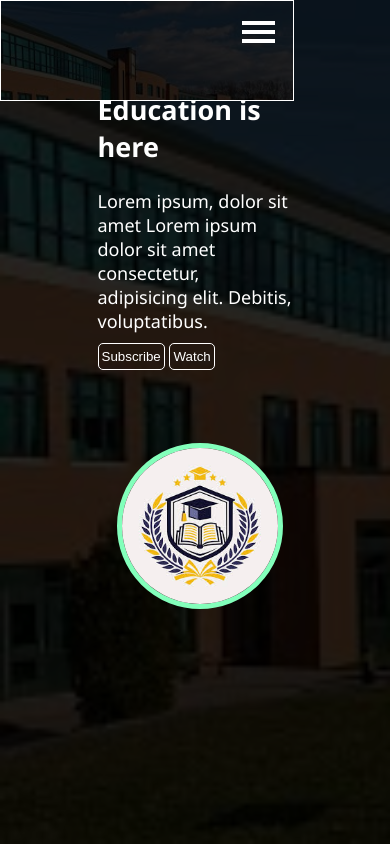
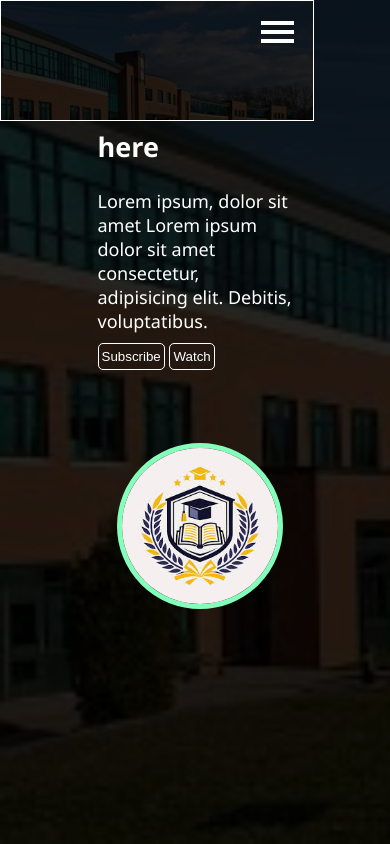
Before and after one commit to hardikm1410/basicweb, a plain HTML site: page index.html in a window 390 px wide. Shown: the top 844 px of the page. Drawn offline with Linux system fonts and the light colour scheme; files whose address does not match are found by name.

Commit message:
Update style.css

```diff
--- a/style.css
+++ b/style.css
@@ -312,10 +312,11 @@
          position:fixed;
         height: 700px;
         /* background-color: transparent; */
-        padding-bottom: 53px;
+        padding-bottom: 73px;
         border:0.5px solid white;
         overflow-y:hidden;
         overflow-x:hidden;
+        width:80%;
 
     }
     .rightnav{
```
